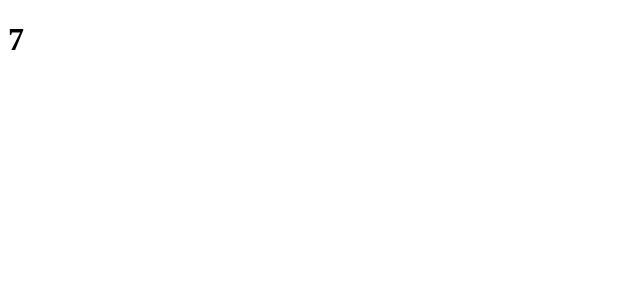
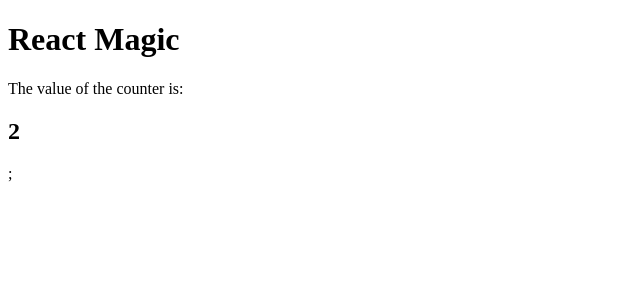
Before and after one commit to agustipc/fullstack-bootcamp-part1, a React (Create React App) app in the folder part1/componentState/: page / in a window 1280 px wide. Shown: the top 300 px of the page, without its empty margins (0-640 px from the left). Built offline with nearby package versions, Linux system fonts and the light colour scheme.

Commit message:
Use useState hook

```diff
--- a/part1/componentState/src/index.js
+++ b/part1/componentState/src/index.js
@@ -1,18 +1,22 @@
 import ReactDOM from "react-dom";
+import { useState } from "react";
 
 const rootElement = document.getElementById("root");
 
-const App = (props) => {
-  return <h1>{props.initialCounter}</h1>;
+const App = () => {
+  const [counter, setCounter] = useState(0);
+
+  setInterval(() => {
+    setCounter(counter + 1);
+  }, 2000);
+
+  return (
+    <div>
+      <h1>React Magic</h1>
+      <p>The value of the counter is:</p>
+      <h2>{counter}</h2>;
+    </div>
+  );
 };
 
-let counter = 0;
-
-const refresh = () => {
-  ReactDOM.render(<App initialCounter={counter} />, rootElement);
-};
-
-setInterval(() => {
-  counter++;
-  refresh();
-}, 1000);
+ReactDOM.render(<App />, rootElement);
```
